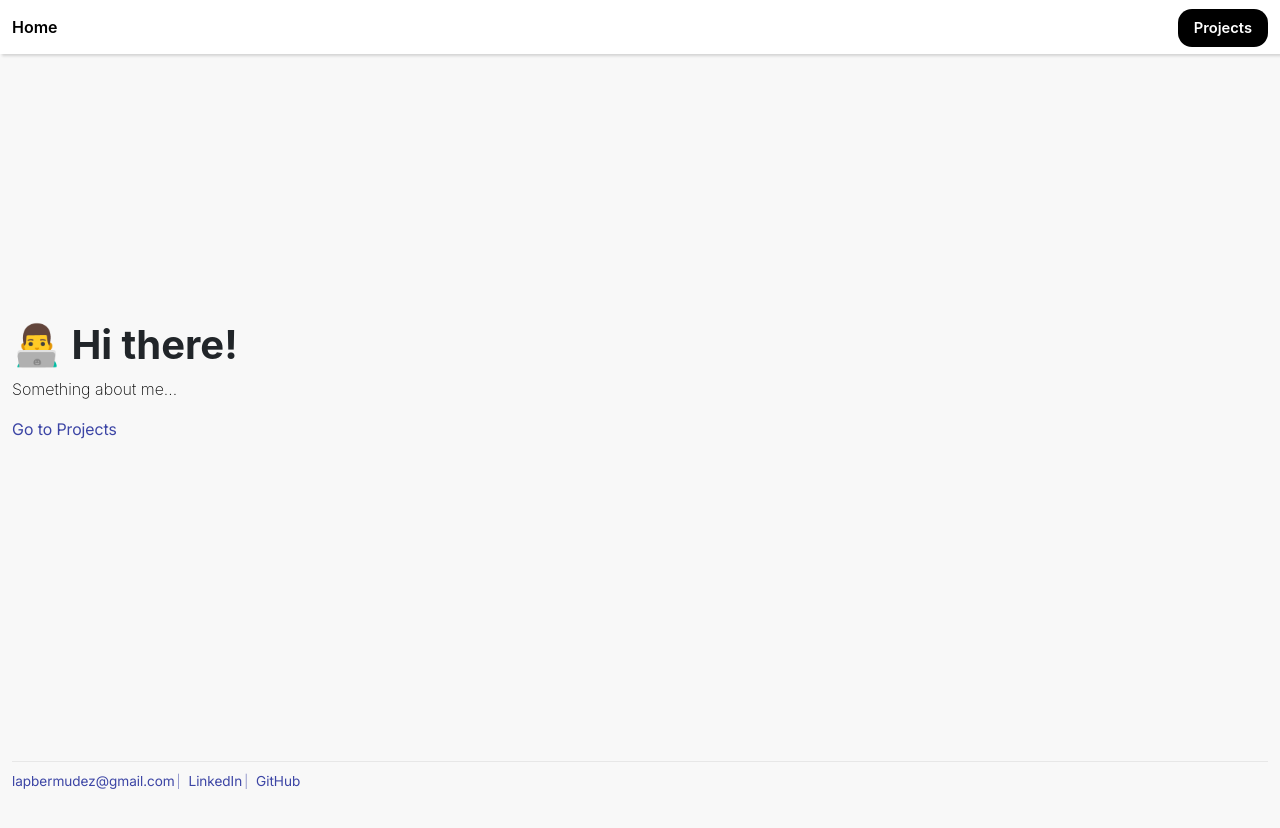
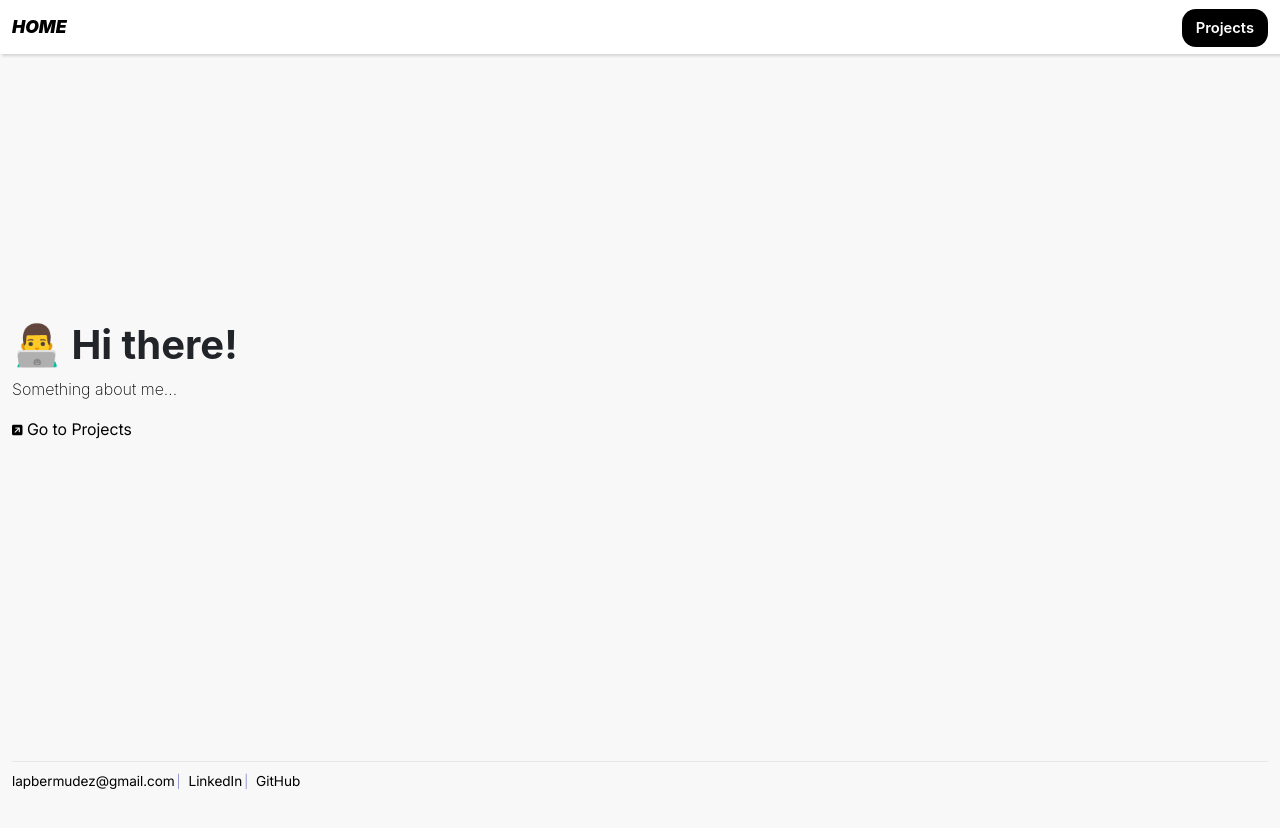
Before and after one commit to luisbermudez/portfolio2025, a plain HTML site: page index.html in a window 1280 px wide. Drawn offline with Linux system fonts and the light colour scheme; a web font is replaced by a local one.

Commit message:
Update links styles

```diff
--- a/css/styles.css
+++ b/css/styles.css
@@ -37,13 +37,17 @@ body {
 }
 
 a {
-    color: var(--purple-2);
+    color: black;
     font-weight: 400;
     text-decoration: none;
     border-bottom: 2px solid transparent;
 }
 a:hover {
-    border-bottom: 2px solid var(--purple-2);
+    border-bottom: 2px solid black;
+}
+
+a svg {
+    height: 12px;
 }
 
 h1,
@@ -127,16 +131,17 @@ ul {
 header.main-top-nav {
     position: sticky;
     top: 0;
-    box-shadow: rgb(0 0 0 / 24%) 0px 3px 8px;
     box-shadow: rgba(0, 0, 0, 0.15) 1.95px 1.95px 2.6px;
     background-color: white;
     z-index: 1000;
 }
 
 #topNavbar a[href="./index.html"] {
-    font-weight: 600;
-    font-size: 1rem;
+    font-weight: 900;
+    font-size: 1.1rem;
     color: black;
+    font-style: italic;
+    text-transform: uppercase;
 }
 #topNavbar a[href="./index.html"]:hover {
     border: none;
@@ -145,7 +150,7 @@ header.main-top-nav {
 #topNavbar a[href="./projects.html"] {
     border: none;
     border-radius: 14px;
-    padding: 10px 16px;
+    padding: 10px 14px;
     color: white;
     font-size: 0.92rem;
     font-weight: 600;
--- a/index.html
+++ b/index.html
@@ -30,7 +30,10 @@
                 <section>
                     <h1>👨‍💻 Hi there!</h1>
                     <p>Something about me...</p>
-                    <a href="./projects.html">Go to Projects</a>
+                    <a href="./projects.html">
+                        <svg xmlns="http://www.w3.org/2000/svg" viewBox="0 0 448 512"><!--!Font Awesome Free 6.7.2 by @fontawesome - https://fontawesome.com License - https://fontawesome.com/license/free Copyright 2025 Fonticons, Inc.--><path d="M384 32c35.3 0 64 28.7 64 64l0 320c0 35.3-28.7 64-64 64L64 480c-35.3 0-64-28.7-64-64L0 96C0 60.7 28.7 32 64 32l320 0zM160 144c-13.3 0-24 10.7-24 24s10.7 24 24 24l94.1 0L119 327c-9.4 9.4-9.4 24.6 0 33.9s24.6 9.4 33.9 0l135-135L288 328c0 13.3 10.7 24 24 24s24-10.7 24-24l0-160c0-13.3-10.7-24-24-24l-152 0z"/></svg>
+                        Go to Projects
+                    </a>
                 </section>
 
             </main>
```
Also changed, not shown: project-admissions.html (+4 -1 lines), project-design-system-framework.html (+4 -2 lines), project-design-system.html (+4 -1 lines), project-galactic-chase.html (+4 -2 lines), project-platy.html (+4 -1 lines), project-road-map.html (+4 -1 lines).
